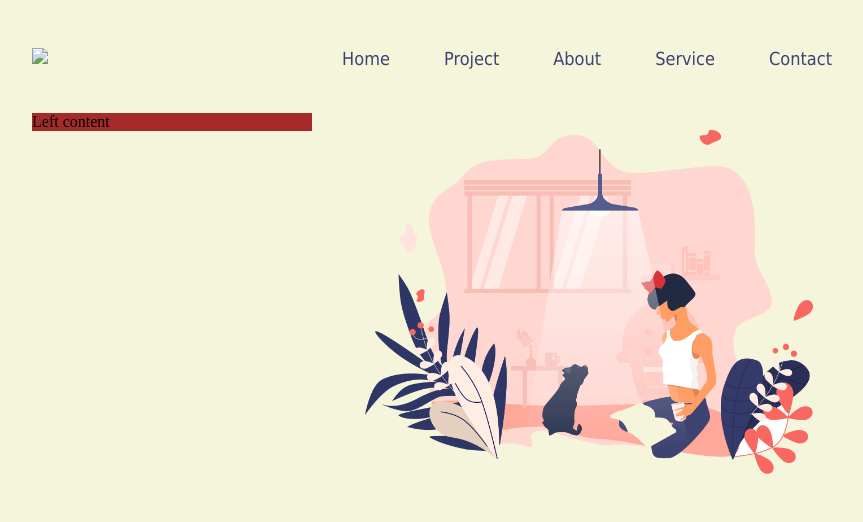
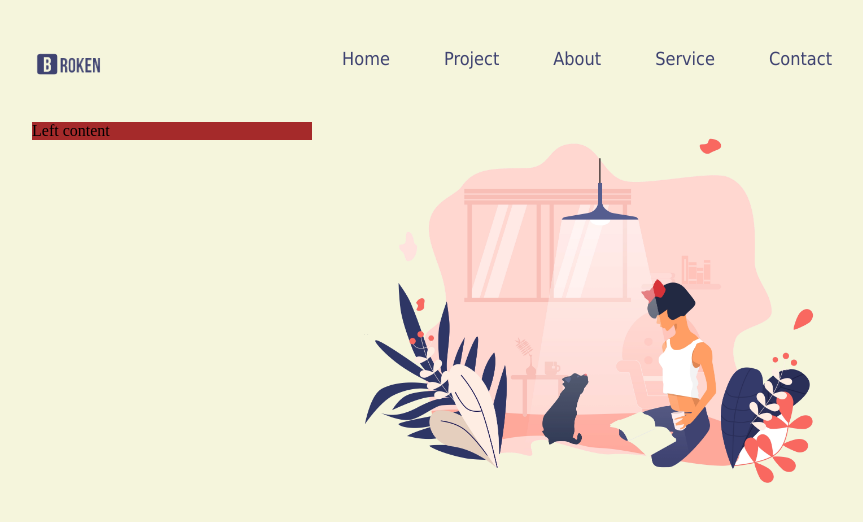
Before and after one commit to pijusp/3-happy-weekend, a website: page index.html in a window 1280 px wide. Shown: the whole page, without its empty margins (208-1071 px from the left). Drawn offline with Linux system fonts and the light colour scheme; the site is published under a folder, as on GitHub Pages, so addresses that start at the root find nothing.

Commit message:
Fixed typo in index

```diff
--- a/index.html
+++ b/index.html
@@ -17,7 +17,7 @@
 </head>
 <body>
     <header>
-        <img src="/images/logo.png">
+        <img src="./images/logo.png">
         <nav>
             <a href="#">Home</a>
             <a href="#">Project</a>
```
